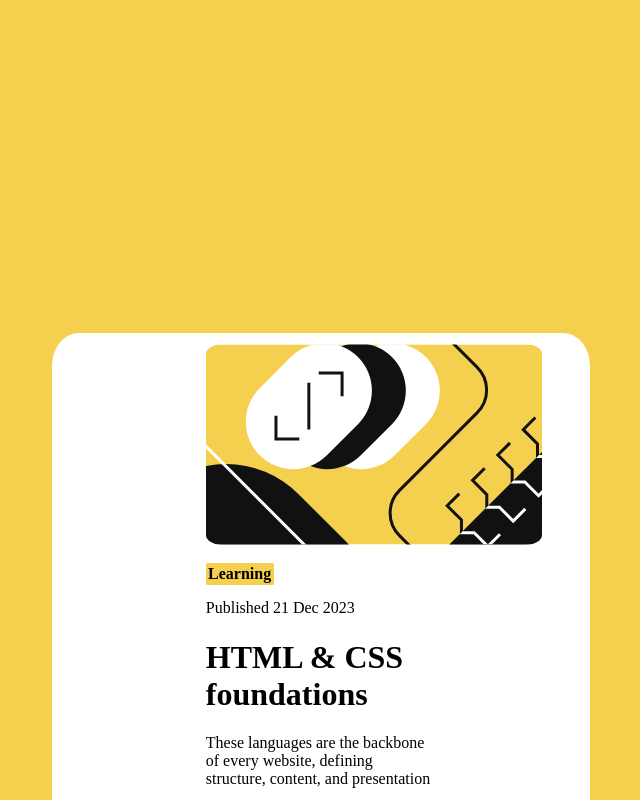
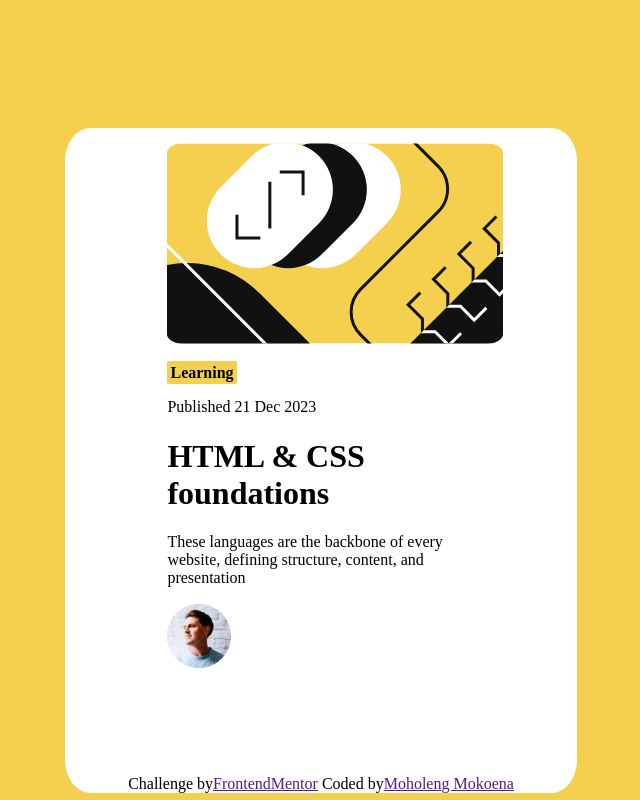
Before and after one commit to Mokoena2000/blogPreviewCard, a plain HTML site: page index.html in a window 1280 px wide. Shown: the top 800 px of the page, without its empty margins (319-959 px from the left). Drawn offline with Linux system fonts and the light colour scheme.

Commit message:
small update

```diff
--- a/index.html
+++ b/index.html
@@ -7,20 +7,22 @@
     <style>
       html{
         background-color: hsl(47, 88%, 63%);
-        padding: 20%
+
       }
       body{
         background-color: white;
-        padding-left: 10%;
-        padding-right: 10%;
+
         border-radius: 5%;
-        margin-left: 15%;
-        margin-right: 15%;
+        margin-left: 30%;
+        margin-right: 30%;
+        margin-top: 10%;
+        margin-bottom: 10%;
 
       }
       #image1{
 
         padding-top: 5%;
+
       }
       img{
         border-radius: 5%;
@@ -35,6 +37,10 @@
       }
       #main{
         margin: 20%
+      }
+
+      footer{
+        text-align: center;
       }
 
 
```
